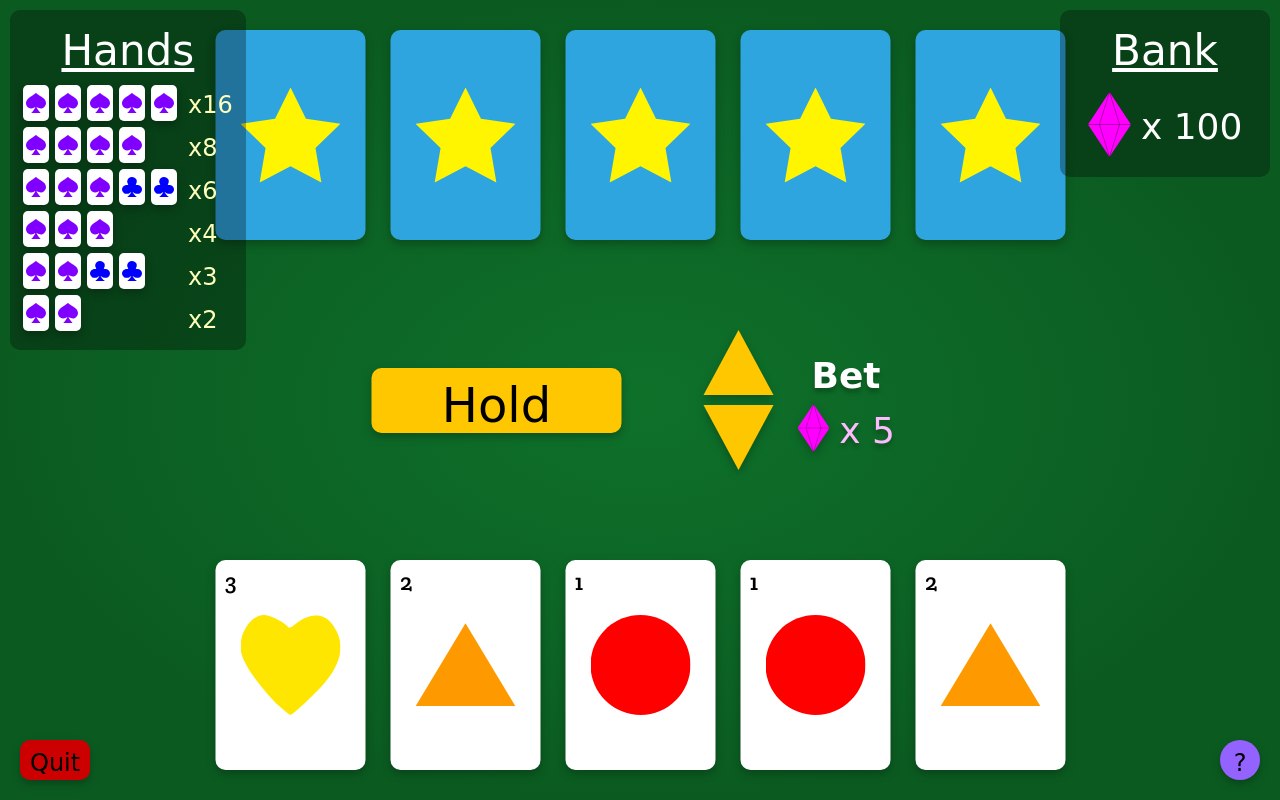
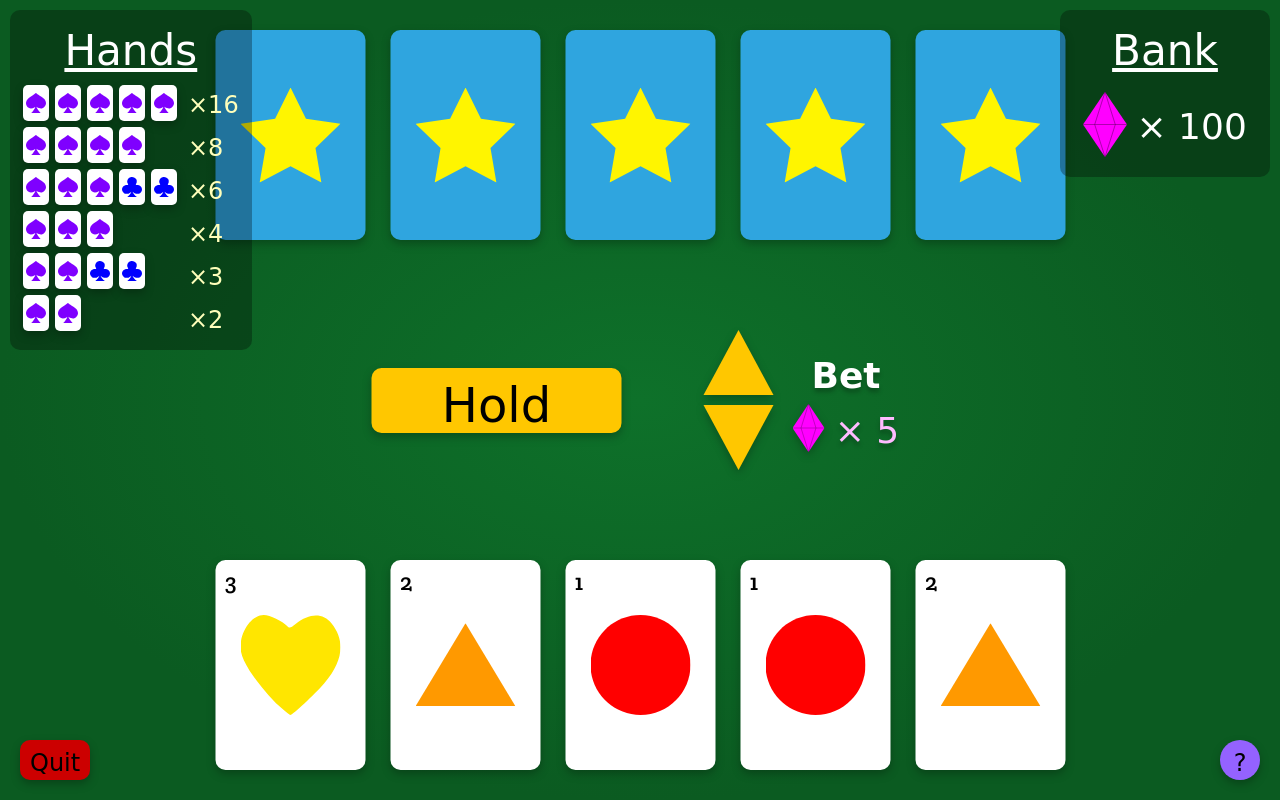
Before and after one commit to joelboersma/picturepoker, a plain HTML site: page index.html in a window 1280 px wide. Both pictures are taken after a click on the button "Play". Drawn offline with nearby package versions, Linux system fonts and the light colour scheme; a web font is replaced by a local one.

Commit message:
replace x with multiply sign

```diff
--- a/index.html
+++ b/index.html
@@ -31,7 +31,7 @@
             <div id="betStatus">
                <h4>Bet</h4>
                <div id="betAmount">
-                  <img src="images/Gem.svg"><div class='betAmount'> x 5</div>
+                  <img src="images/Gem.svg"><div class='betAmount'> × 5</div>
                </div>
             </div>
          </div>
@@ -89,12 +89,12 @@
             </div>
          </div>
          <div id="multipliers" class="multiplier">
-            <div>x16</div>
-            <div>x8</div>
-            <div>x6</div>
-            <div>x4</div>
-            <div>x3</div>
-            <div>x2</div>
+            <div>×16</div>
+            <div>×8</div>
+            <div>×6</div>
+            <div>×4</div>
+            <div>×3</div>
+            <div>×2</div>
          </div>
       </section>
    </aside>
@@ -102,7 +102,7 @@
    <aside id="bank" class="backBox" hidden>
       <h3>Bank</h3>
       <section>
-         <img src="images/Gem.svg"><div> x 100</div>
+         <img src="images/Gem.svg"><div> × 100</div>
       </section>
       <div id="payout"></div>
    </aside>
--- a/script.js
+++ b/script.js
@@ -202,7 +202,7 @@
 
       // Remove default bet amount from bank
       gameData.bankAmount -= gameData.betAmount;
-      bankAmountDisplay.innerHTML = ` x ${gameData.bankAmount}`;
+      bankAmountDisplay.innerHTML = ` × ${gameData.bankAmount}`;
    }
 
    // When player pushes draw button
@@ -253,8 +253,8 @@
       }
    });
    function updateGemDisplays() {
-      betAmountDisplay.innerHTML = ` x ${gameData.betAmount}`;
-      bankAmountDisplay.innerHTML = ` x ${gameData.bankAmount}`;
+      betAmountDisplay.innerHTML = ` × ${gameData.betAmount}`;
+      bankAmountDisplay.innerHTML = ` × ${gameData.bankAmount}`;
    }
 
    // When player pushes "Play Again" button
@@ -268,7 +268,7 @@
       gameStatus.innerHTML = '';
       payoutDisplay.innerHTML = '';
       drawButton.innerHTML = 'Hold';
-      betAmountDisplay.innerHTML = ' x 5';
+      betAmountDisplay.innerHTML = ' × 5';
 
       setUpRound();
    }
@@ -421,8 +421,8 @@
       gameData.bankAmount += gameData.betAmount * payoutMultipliers[playerHandType];
 
       payoutDisplay.innerHTML = `<img src="images/Gem.svg">`;
-      payoutDisplay.innerHTML += `<p>+${gameData.betAmount * payoutMultipliers[playerHandType]} (<span class="betAmount">${gameData.betAmount}</span> x <span class="multiplier">${payoutMultipliers[playerHandType]}</span>)</p>`
-      bankAmountDisplay.innerHTML = ` x ${gameData.bankAmount}`;
+      payoutDisplay.innerHTML += `<p>+${gameData.betAmount * payoutMultipliers[playerHandType]} (<span class="betAmount">${gameData.betAmount}</span> × <span class="multiplier">${payoutMultipliers[playerHandType]}</span>)</p>`
+      bankAmountDisplay.innerHTML = ` × ${gameData.bankAmount}`;
    }
 
 
```
